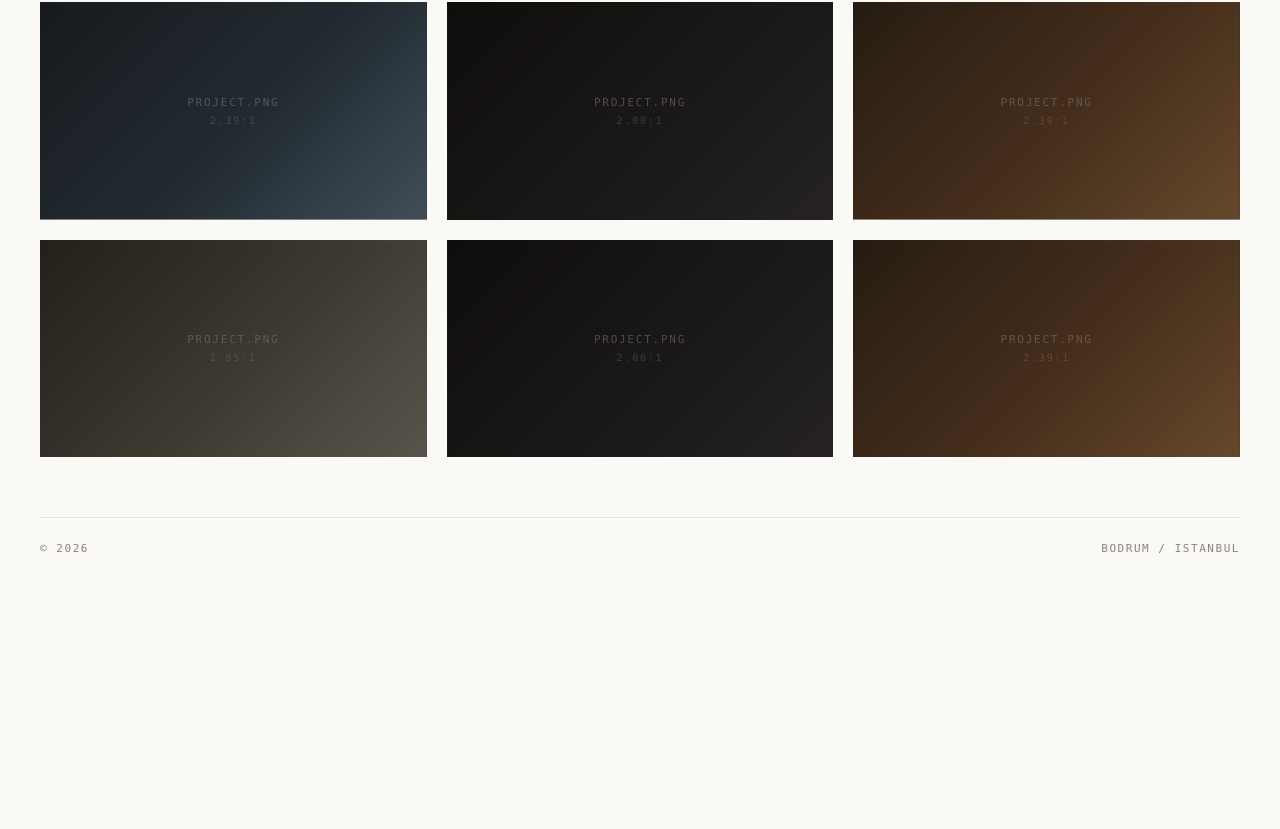
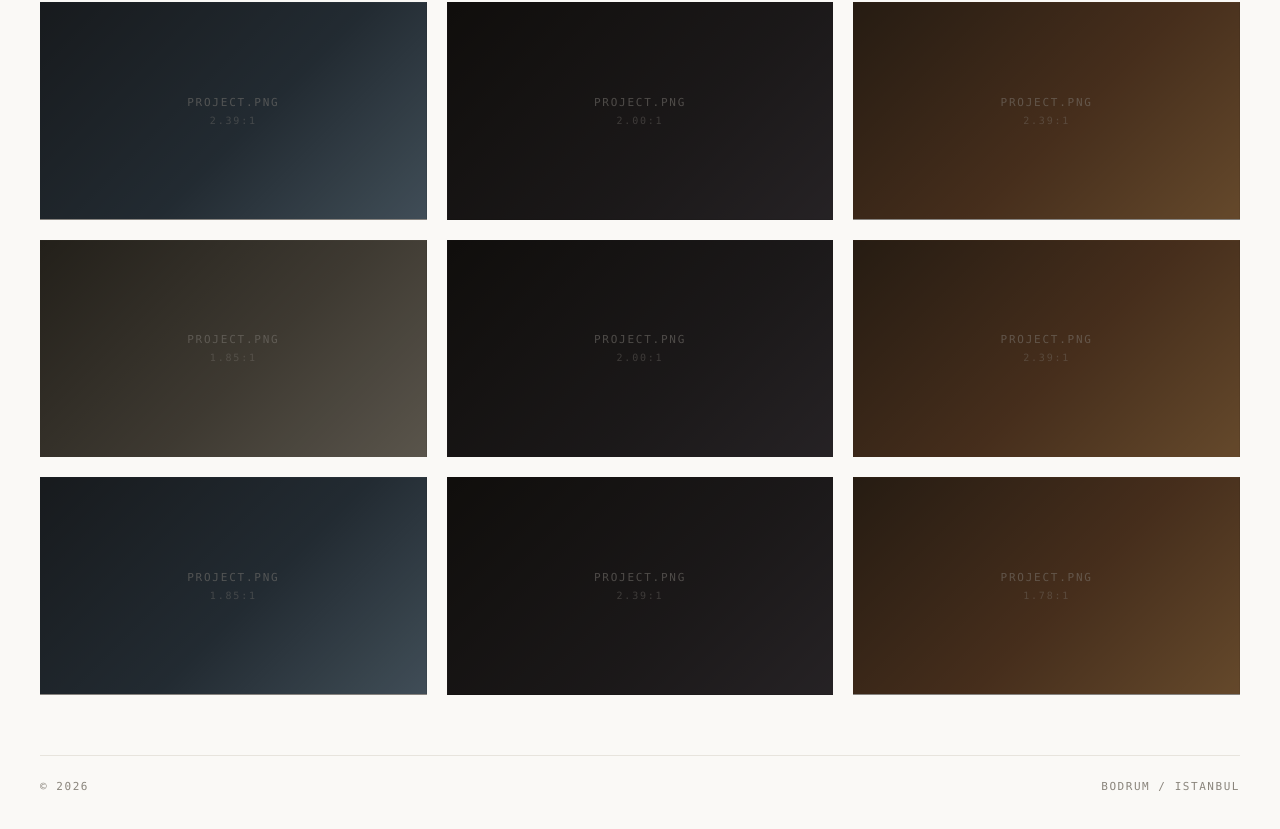
Before and after one commit to memo12210/halil-tanisan, a React (Vite) app: page / in a window 1280 px wide. Shown: the part 675-1504 px from the top of the page. Before the commit the page ends 1320 px from the top, so only its background shows below. Built offline with nearby package versions, Linux system fonts and the light colour scheme.

Commit message:
feat: add structured genre to projects and Music Videos samples

```diff
--- a/src/components/types.ts
+++ b/src/components/types.ts
@@ -1,4 +1,6 @@
 export type Tone = 'warm' | 'cool' | 'dark' | 'neutral';
+
+export type Genre = 'Narrative' | 'Music Videos' | 'Commercials';
 
 export interface Project {
   /** Source filename, shown as the plate label. */
@@ -8,6 +10,8 @@ export interface Project {
   tag: string;
   title: string;
   meta: string;
+  /** Genre used for nav filtering. */
+  genre: Genre;
 }
 
 export interface Featured {
--- a/src/data/projects.ts
+++ b/src/data/projects.ts
@@ -16,6 +16,7 @@ export const projects: Project[] = [
     tag: "2.39:1",
     title: "Hermès — Beauté",
     meta: "Dir. Rubberband · Commercial",
+    genre: "Commercials",
   },
   {
     file: "PROJECT.png",
@@ -23,6 +24,7 @@ export const projects: Project[] = [
     tag: "2.00:1",
     title: "Euphoria — S2",
     meta: "HBO / A24 · Narrative",
+    genre: "Narrative",
   },
   {
     file: "PROJECT.png",
@@ -30,6 +32,7 @@ export const projects: Project[] = [
     tag: "2.39:1",
     title: "O'Dessa",
     meta: "Searchlight · Narrative",
+    genre: "Narrative",
   },
   {
     file: "PROJECT.png",
@@ -37,6 +40,7 @@ export const projects: Project[] = [
     tag: "1.85:1",
     title: "Nanny",
     meta: "Amazon Studios · Narrative",
+    genre: "Narrative",
   },
   {
     file: "PROJECT.png",
@@ -44,6 +48,7 @@ export const projects: Project[] = [
     tag: "2.00:1",
     title: "Top Boy III",
     meta: "Netflix · Narrative",
+    genre: "Narrative",
   },
   {
     file: "PROJECT.png",
@@ -51,5 +56,30 @@ export const projects: Project[] = [
     tag: "2.39:1",
     title: "The Fire Inside",
     meta: "MGM Studios · Narrative",
+    genre: "Narrative",
+  },
+  {
+    file: "PROJECT.png",
+    tone: "cool",
+    tag: "1.85:1",
+    title: "The Weeknd — Sacrifice",
+    meta: "Dir. Cliqua · Music Video",
+    genre: "Music Videos",
+  },
+  {
+    file: "PROJECT.png",
+    tone: "dark",
+    tag: "2.39:1",
+    title: "FKA twigs — Eusexua",
+    meta: "Dir. Jordan Hemingway · Music Video",
+    genre: "Music Videos",
+  },
+  {
+    file: "PROJECT.png",
+    tone: "warm",
+    tag: "1.78:1",
+    title: "Rosalía — Saoko",
+    meta: "Dir. Valentín & Marçal · Music Video",
+    genre: "Music Videos",
   },
 ];
```
